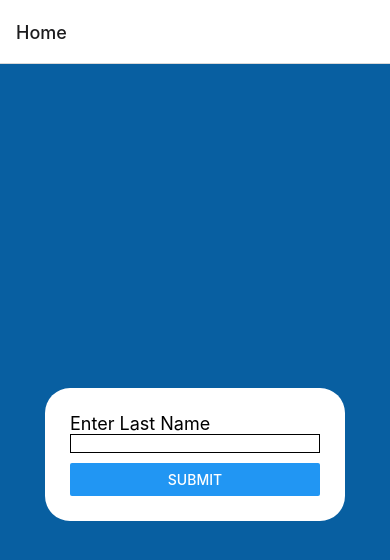
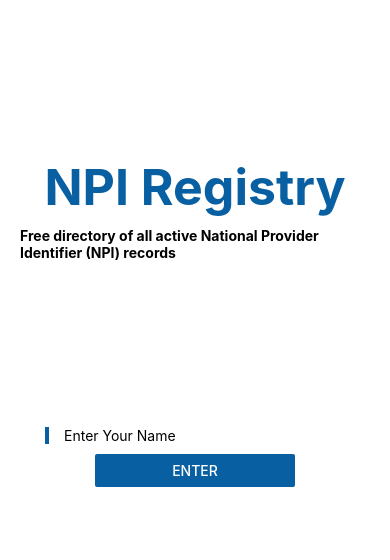
Before and after one commit to mpvarmadatla/NPI-Registry, a React Native app: screen / in a window 390 px wide. Shown: the top 560 px of the page. Built offline with nearby package versions, Linux system fonts and the light colour scheme.

Commit message:
add front page and setup redux environment

```diff
--- a/App.js
+++ b/App.js
@@ -2,19 +2,26 @@ import React from 'react';
 import HomeNpiComponent from './src/components/HomeNpiComponent';
 import UserNpiComponent from './src/components/UserNpiComponent';
 import UserProfileComponent from './src/components/UserProfileComponent';
+import UserLoginComponent from './src/components/screens/UserLoginComponent';
 import { NavigationContainer } from '@react-navigation/native';
 import { createNativeStackNavigator } from '@react-navigation/native-stack';
+import { Provider } from 'react-redux';
+import {store} from './src/store';
 
 const App = () =>{
   const Stack = createNativeStackNavigator();
+  const username = "manoj"
   return(
+    <Provider store={store}>
     <NavigationContainer>
       <Stack.Navigator>
-        <Stack.Screen name='Home' component={HomeNpiComponent} />
-        <Stack.Screen name='UserList' component={UserNpiComponent} />
-        <Stack.Screen name='UserProfile' component={UserProfileComponent} />
+          <Stack.Screen name='User' component={UserLoginComponent} options={{headerShown:false}} />
+          <Stack.Screen name='Home' component={HomeNpiComponent} />
+           <Stack.Screen name='UserList' component={UserNpiComponent} />
+           <Stack.Screen name='UserProfile' component={UserProfileComponent} />
       </Stack.Navigator>
     </NavigationContainer>
+    </Provider>
   )
 }
 
--- a/package.json
+++ b/package.json
@@ -12,10 +12,13 @@
   "dependencies": {
     "@react-navigation/native": "^6.0.11",
     "@react-navigation/native-stack": "^6.7.0",
+    "@reduxjs/toolkit": "^1.8.3",
     "react": "18.0.0",
     "react-native": "0.69.3",
     "react-native-safe-area-context": "^4.3.1",
-    "react-native-screens": "^3.15.0"
+    "react-native-screens": "^3.15.0",
+    "react-redux": "^8.0.2",
+    "redux": "^4.2.0"
   },
   "devDependencies": {
     "@babel/core": "^7.12.9",
--- /dev/null
+++ b/src/components/screens/UserLoginComponent.js
@@ -0,0 +1,49 @@
+import React, { useState } from 'react';
+import { View,Text,StyleSheet,Button, TextInput,Alert} from 'react-native';
+
+const UserLoginComponent = ({navigation}) =>{
+    const [name,setName] = useState(null);
+    const onPress = () =>{
+        if(name){
+            navigation.navigate('Home',{
+                name:name
+            });
+            return
+        }
+     return Alert.alert('Enter Name','Name Field Cannot be empty')
+    }
+    return (<View style={Styles.userContainer} >
+         <View style={[Styles.userInnerContainer,{ alignItems:'center',  justifyContent:'center'}]}>
+          <Text style={{color:'#085fa1',fontSize:50,fontWeight:'bold'}}>NPI Registry</Text>
+          <View style={{padding:10}}>
+          <Text style={{color:'#000',fontWeight:'bold'}}>Free directory of all active National Provider Identifier (NPI) records</Text>
+          </View>
+         </View>
+         <View style={[Styles.userInnerContainer,{alignItems:'center',paddingTop:10}]}>
+            <TextInput style={{width:300,marginBottom:10,backgroundColor:'#fff',elevation:5,borderLeftWidth:4,borderColor:'#085fa1',paddingLeft:15}}
+              placeholder= "Enter Your Name"
+              onChangeText={(text)=>setName(text)}
+               />
+            <View style={{width:200}}>
+            <Button  title='Enter' color={'#085fa1'} onPress={onPress} />
+            </View>
+         </View>
+        </View>
+    )
+}
+
+const Styles= StyleSheet.create({
+    userContainer:{
+        flex:1,
+        alignItems:'center',
+        backgroundColor:'#fff',
+        padding: 10
+    },
+    userInnerContainer:{
+        flex:0.5,
+        alignSelf:'stretch',
+    }
+
+})
+
+export default UserLoginComponent;
--- /dev/null
+++ b/src/redux/slice/userSlice.js
@@ -0,0 +1,17 @@
+import {createSlice} from '@reduxjs/toolkit';
+
+export const userSlice = createSlice({
+    name:'user',
+    initialState:{
+        username:null
+    },
+    reducers:{
+        addUserName: (state,action) =>{
+            state.username = action.payload.username;
+        }
+    }
+
+});
+
+export const {addUserName} = userSlice.actions;
+export default userSlice.reducer;
--- /dev/null
+++ b/src/store.js
@@ -0,0 +1,8 @@
+import { configureStore } from "@reduxjs/toolkit";
+import userSlice from "./redux/slice/userSlice";
+
+export const store = configureStore({
+  reducer:{
+    user:userSlice
+  }
+})
```
Also changed, not shown: src/components/screens/SplashComponent.js (added, +10 -0 lines), 29 other files (tests, documents, lock files or other folders).
